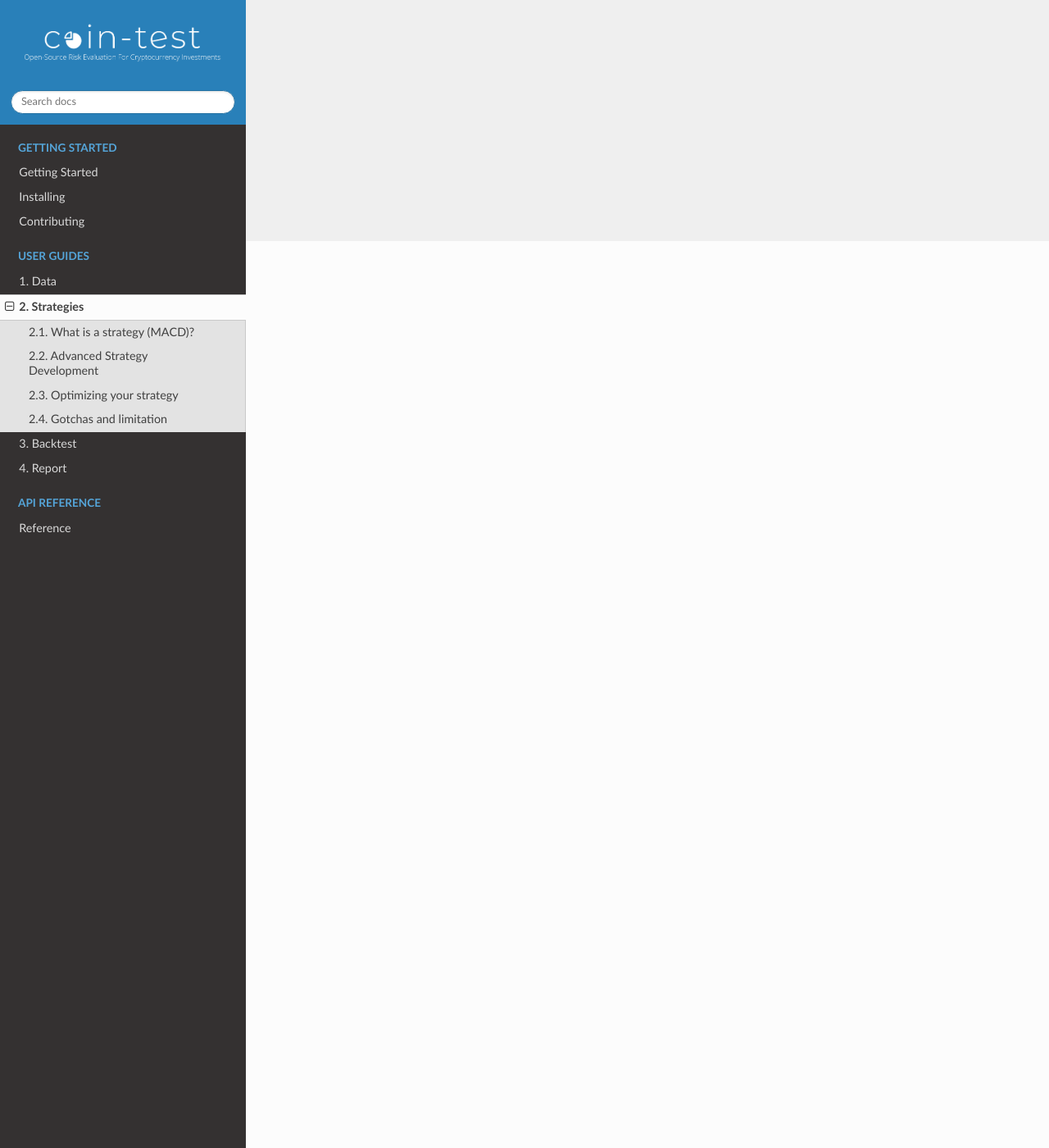
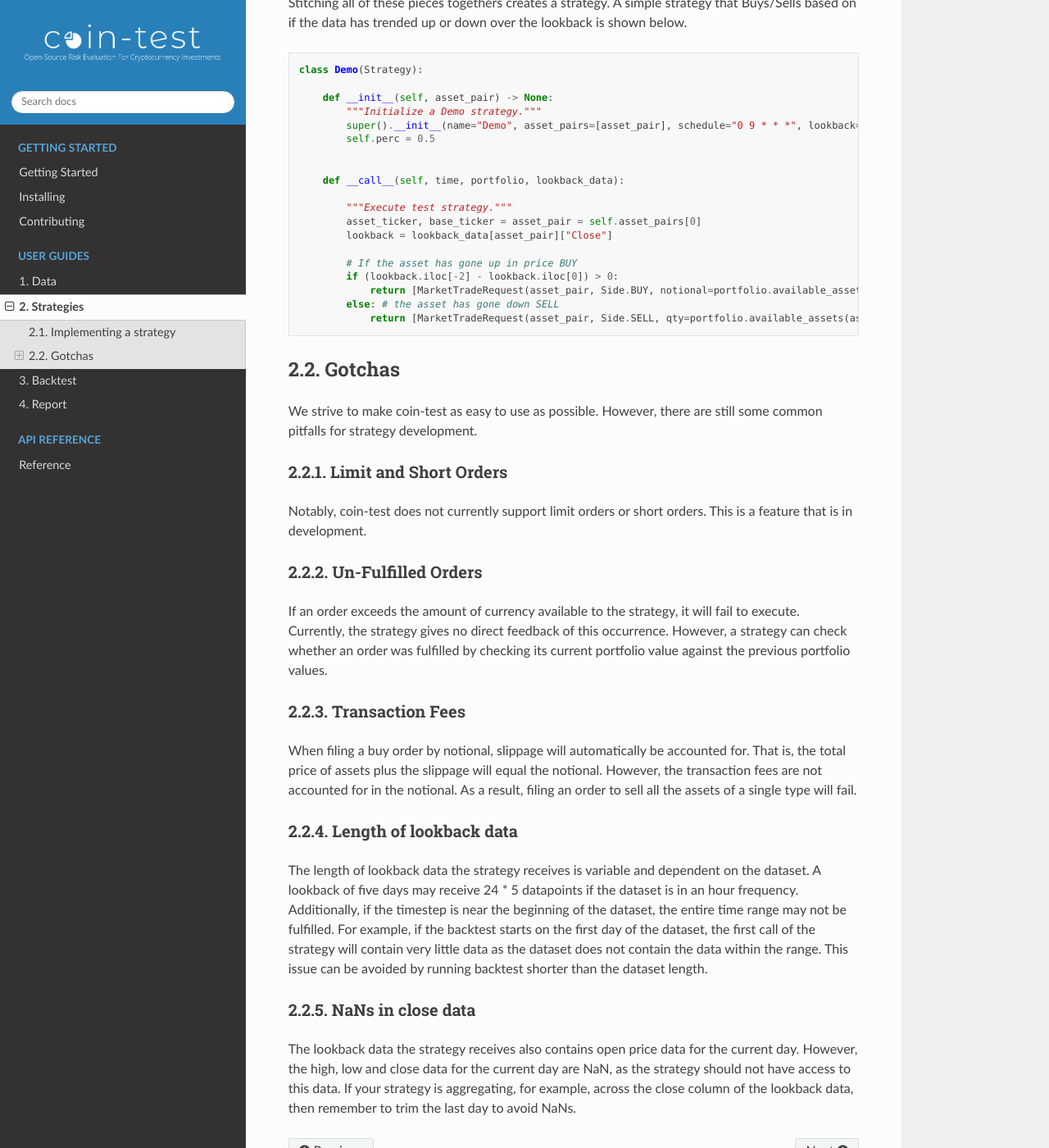
Before and after one commit to coin-test/coin-test, a Sphinx documentation site: the page built from docs/userguide/strategies.rst, in a window 1280 px wide and 1400 px high, scrolled down 1106 px. Shown: the whole window at 82% size. Built offline with Sphinx 7.4.7 and the Read the Docs theme 2.0.0, drawn with Linux system fonts in a browser that asks for light colours; some of the changed text lies outside the part shown.

Commit message:
Add strategy documentation page (#107)
* Add strategy documentation page

* Fix code blocks

---------

Co-authored-by: Gati Aher <gativaher@gmail.com>

```diff
--- a/docs/userguide/strategies.rst
+++ b/docs/userguide/strategies.rst
@@ -1,19 +1,90 @@
 Strategies
 ==========
+
+The strategy is perhaps the component of the backtest that we care the most about. It is, after all, why we must run any backtest in the first place. Coin-test allows for the implementation of arbitrary strategies that can query and handle data of any frequency.
 
 .. contents:: Table of Contents
     :backlinks: none
     :local:
     :depth: 1
 
-What is a strategy (MACD)?
---------------------------
+Implementing a strategy
+-----------------------
 
-Advanced Strategy Development
------------------------------
+Writing a strategy requires two things. Setting parameters of what the strategy is and what behavior it should have when it executes. These two pieces are used by the backtesting engine during runtime to generate buy and sell signals
 
-Optimizing your strategy
-------------------------
+The parameter setting is fairly straightforward. The block below shows a demo strategy named “Demo” that executes every day at 9 am and has a lookback of 3 days.
 
-Gotchas and limitation
-----------------------
+.. code-block:: python
+
+    class Demo(Strategy):
+
+        def __init__(self, asset_pair) -> None:
+            """Initialize a Demo strategy."""
+            super().__init__(name="Demo", asset_pairs=[asset_pair], schedule="0 9 * * *", lookback=dt.timedelta(days=3),)
+
+The ``def __call__(self, time, portfolio, lookback_data):`` function must be implemented on all strategies to determine strategy behavior. This is the core of the strategy and where the complicated logic goes. The strategy should make use of the `lookback` data. This lookback is a Pandas Dataframe containing OHLC data.  Accessing the first(oldest) date in the lookback for Close data is shown below.
+
+.. code-block:: python
+
+    lookback_data[asset_pair]["Close"].iloc[0]
+
+The output of the ``__call__`` function should always be a list of ``TradeRequest``. An empty list indicates no trades. The creation of a ``TradeRequest`` is accomplished as shown below. This is a Buy request to buy the asset with 90% of the available base currency.
+
+.. code-block:: python
+
+    MarketTradeRequest(asset_pair, Side.BUY, notional=portfolio.available_assets(base_ticker).qty * .9)
+
+Stitching all of these pieces togethers creates a strategy. A simple strategy that Buys/Sells based on if the data has trended up or down over the lookback is shown below.
+
+.. code-block:: python
+
+    class Demo(Strategy):
+
+        def __init__(self, asset_pair) -> None:
+            """Initialize a Demo strategy."""
+            super().__init__(name="Demo", asset_pairs=[asset_pair], schedule="0 9 * * *", lookback=dt.timedelta(days=3),)
+            self.perc = 0.5
+
+
+        def __call__(self, time, portfolio, lookback_data):
+
+            """Execute test strategy."""
+            asset_ticker, base_ticker = asset_pair = self.asset_pairs[0]
+            lookback = lookback_data[asset_pair]["Close"]
+
+            # If the asset has gone up in price BUY
+            if (lookback.iloc[-2] - lookback.iloc[0]) > 0:
+                return [MarketTradeRequest(asset_pair, Side.BUY, notional=portfolio.available_assets(base_ticker).qty * self.perc,)]
+            else: # the asset has gone down SELL
+                return [MarketTradeRequest(asset_pair, Side.SELL, qty=portfolio.available_assets(asset_ticker).qty * self.perc,)]
+
+Gotchas
+-------
+
+We strive to make coin-test as easy to use as possible. However, there are still some common pitfalls for strategy development.
+
+Limit and Short Orders
+^^^^^^^^^^^^^^^^^^^^^^
+
+Notably, coin-test does not currently support limit orders or short orders. This is a feature that is in development.
+
+Un-Fulfilled Orders
+^^^^^^^^^^^^^^^^^^^
+
+If an order exceeds the amount of currency available to the strategy, it will fail to execute. Currently, the strategy gives no direct feedback of this occurrence. However, a strategy can check whether an order was fulfilled by checking its current portfolio value against the previous portfolio values.
+
+Transaction Fees
+^^^^^^^^^^^^^^^^
+
+When filing a buy order by notional, slippage will automatically be accounted for. That is, the total price of assets plus the slippage will equal the notional. However, the transaction fees are not accounted for in the notional. As a result, filing an order to sell all the assets of a single type will fail.
+
+Length of lookback data
+^^^^^^^^^^^^^^^^^^^^^^^
+
+The length of lookback data the strategy receives is variable and dependent on the dataset. A lookback of five days may receive 24 * 5 datapoints if the dataset is in an hour frequency. Additionally, if the timestep is near the beginning of the dataset, the entire time range may not be fulfilled. For example, if the backtest starts on the first day of the dataset, the first call of the strategy will contain very little data as the dataset does not contain the data within the range. This issue can be avoided by running backtest shorter than the dataset length.
+
+NaNs in close data
+^^^^^^^^^^^^^^^^^^
+
+The lookback data the strategy receives also contains open price data for the current day. However, the high, low and close data for the current day are NaN, as the strategy should not have access to this data. If your strategy is aggregating, for example, across the close column of the lookback data, then remember to trim the last day to avoid NaNs.
```
